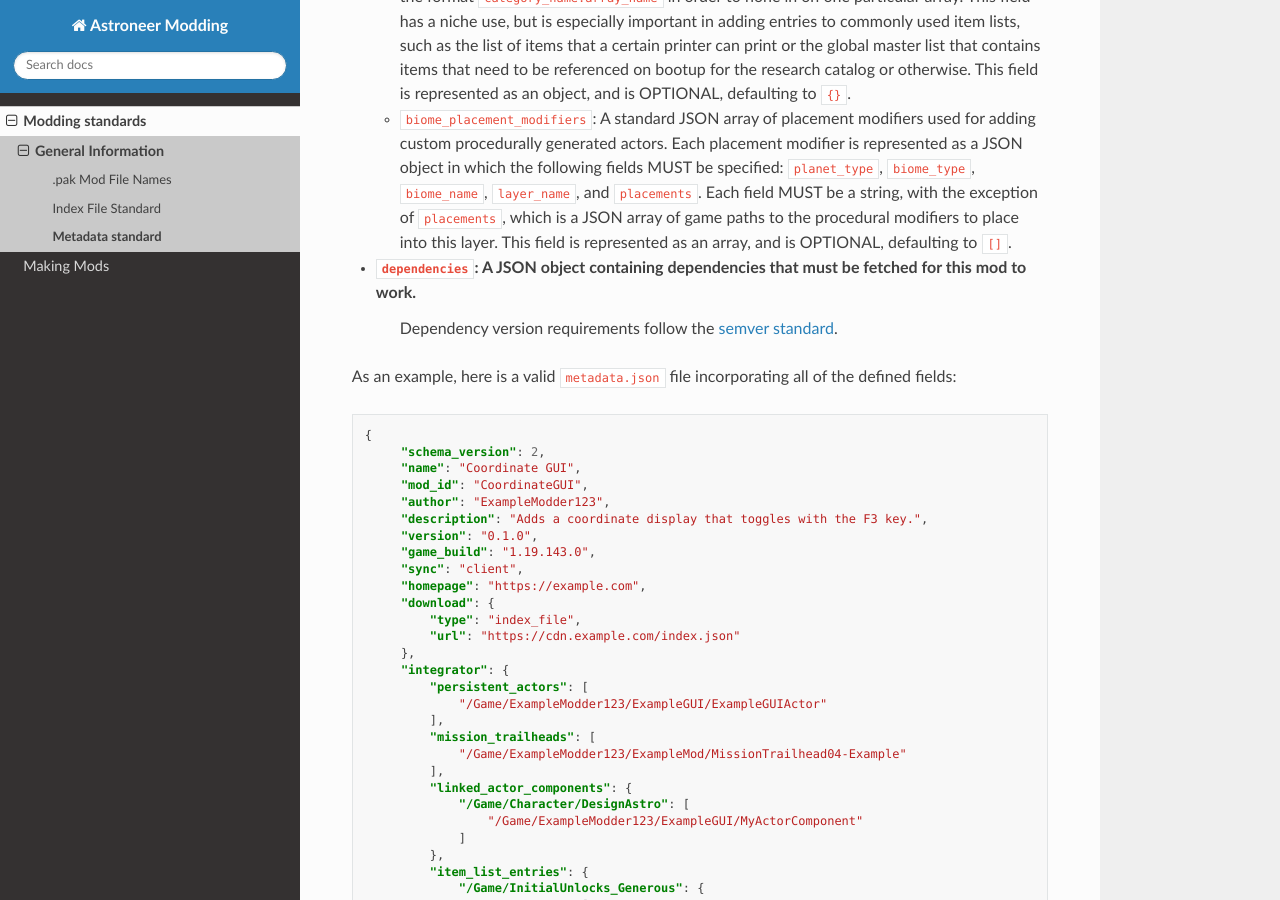
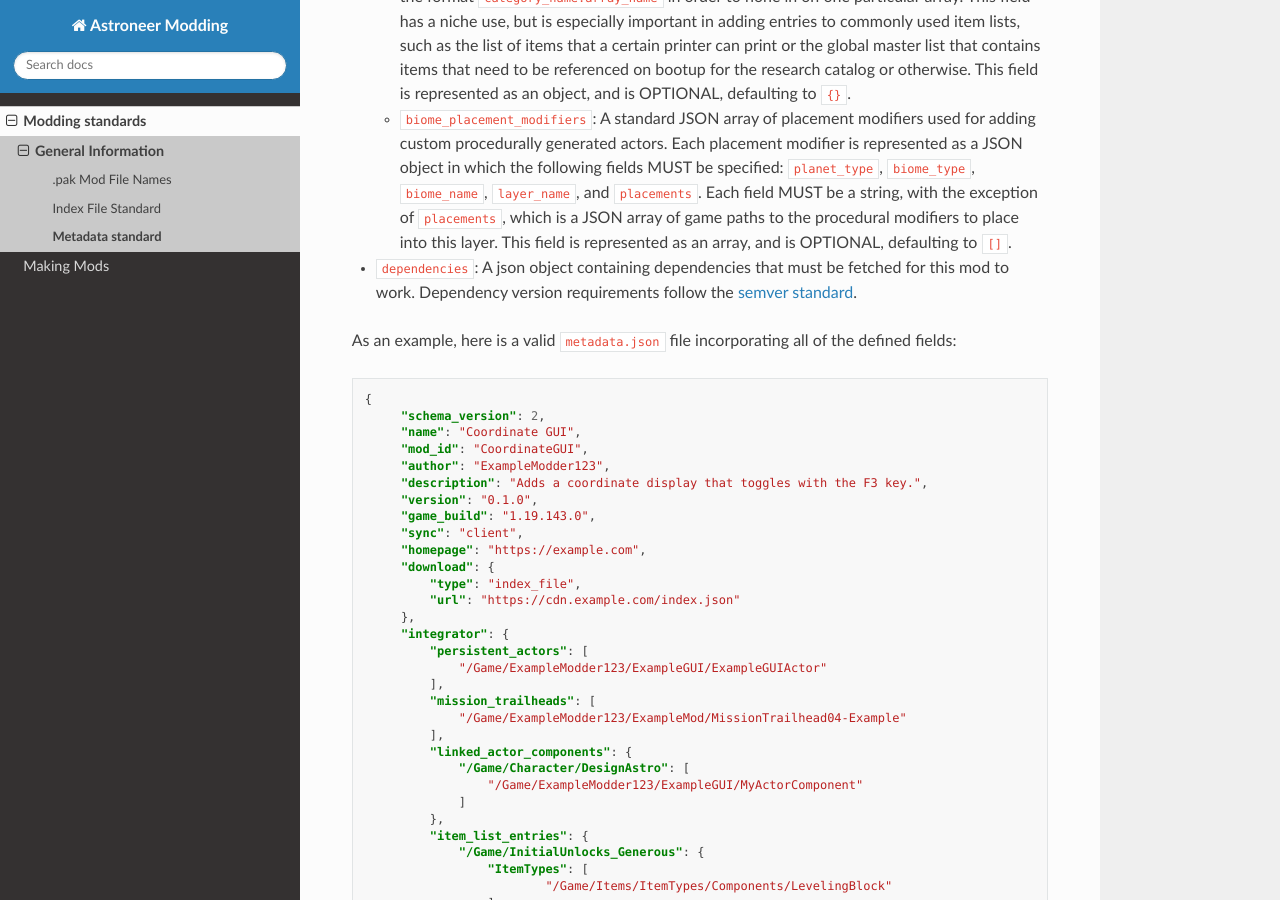
Before and after one commit to AstroTechies/astroneermodding, a Sphinx documentation site: the page built from docs/standards/metadatav2.rst, in a window 1280 px wide and 900 px high, scrolled down 1796 px. Built offline with Sphinx 7.4.7 and the Read the Docs theme 3.1.0, drawn with Linux system fonts in a browser that asks for light colours.

Commit message:
fix improper indentation

```diff
--- a/docs/standards/metadatav2.rst
+++ b/docs/standards/metadatav2.rst
@@ -84,8 +84,8 @@
      Each field MUST be a string, with the exception of ``placements``, which is a JSON array of game paths to the procedural modifiers to place into this layer.
      This field is represented as an array, and is OPTIONAL, defaulting to ``[]``.
 
-- ``dependencies``: A JSON object containing dependencies that must be fetched for this mod to work.
-    Dependency version requirements follow the `semver standard <https://semver.org/>`_.
+- ``dependencies``: A json object containing dependencies that must be fetched for this mod to work.
+  Dependency version requirements follow the `semver standard <https://semver.org/>`_.
 
 As an example, here is a valid ``metadata.json`` file incorporating all of the defined fields:
 
```
